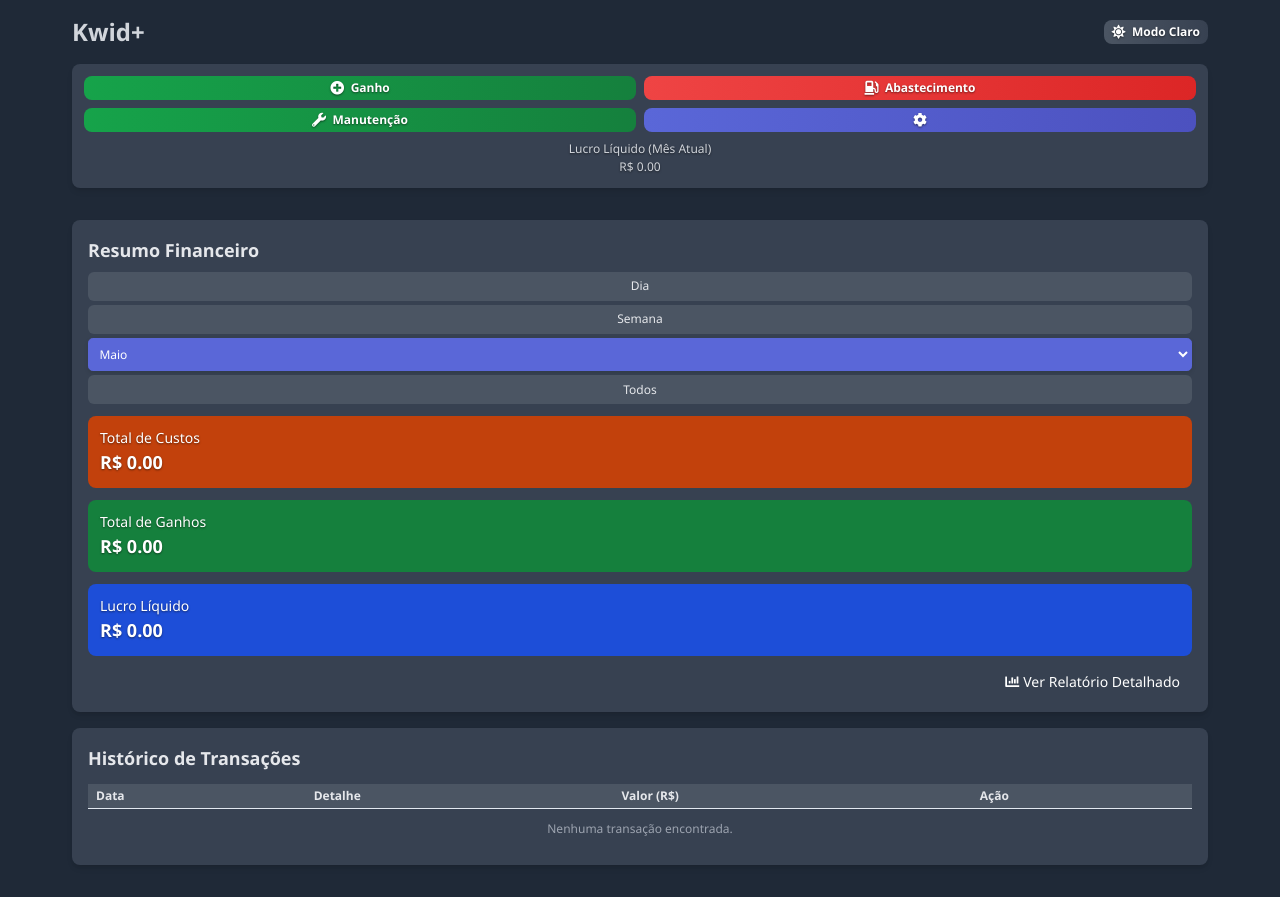
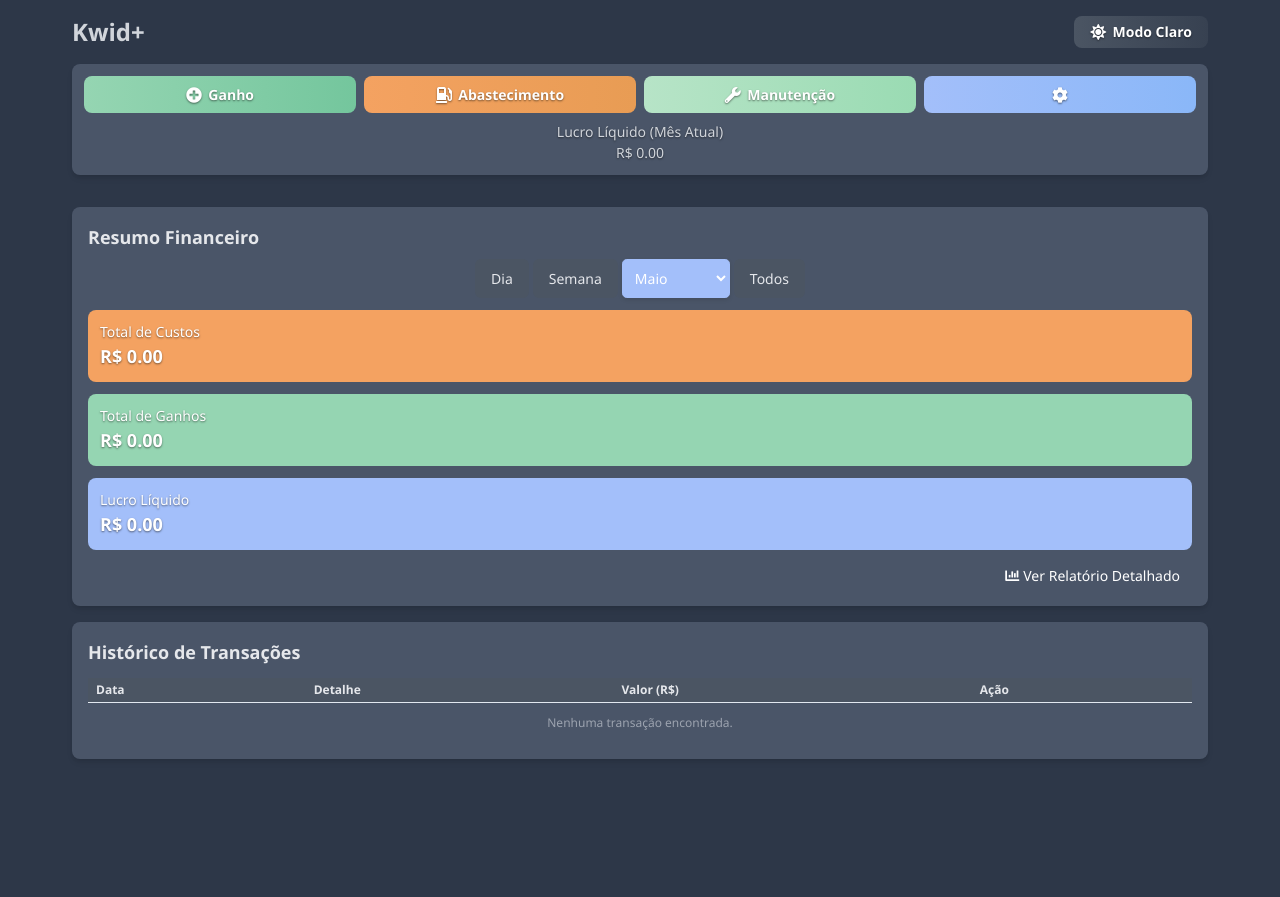
Before and after one commit to angeloruivo/Kwid, a plain HTML site: page index.html in a window 1280 px wide. Both pictures are taken after a click on the button "Modo Escuro". After the commit the page ends 800 px from the top, so only its background shows below. Drawn offline with nearby package versions, Linux system fonts and the light colour scheme.

Commit message:
Ajustando no desktop

```diff
--- a/index.html
+++ b/index.html
@@ -27,29 +27,17 @@
         </button>
       </div>
       <div class="bg-white rounded-lg shadow-md p-3">
-        <div class="grid grid-cols-2 gap-2">
-          <button
-            id="btn-ganho"
-            class="modern-button bg-indigo-600 text-xs px-2 py-1"
-          >
+        <div class="grid grid-cols-2 md:grid-cols-4 gap-2">
+          <button id="btn-ganho" class="modern-button bg-indigo-600">
             <i class="fas fa-plus-circle"></i> Ganho
           </button>
-          <button
-            id="btn-abastecimento"
-            class="modern-button bg-blue-600 text-xs px-2 py-1"
-          >
+          <button id="btn-abastecimento" class="modern-button bg-blue-600">
             <i class="fas fa-gas-pump"></i> Abastecimento
           </button>
-          <button
-            id="btn-manutencao"
-            class="modern-button bg-green-600 text-xs px-2 py-1"
-          >
+          <button id="btn-manutencao" class="modern-button bg-green-600">
             <i class="fas fa-wrench"></i> Manutenção
           </button>
-          <button
-            id="btn-avancado"
-            class="modern-button bg-gray-600 text-xs px-2 py-1"
-          >
+          <button id="btn-avancado" class="modern-button bg-gray-600">
             <i class="fas fa-cog"></i>
           </button>
         </div>
@@ -297,7 +285,7 @@
     <section class="bg-white rounded-lg shadow-md p-4 mb-4">
       <div class="flex flex-col mb-3">
         <h2 class="text-lg font-semibold mb-2">Resumo Financeiro</h2>
-        <div class="flex flex-col gap-1">
+        <div class="flex flex-col md:flex-row md:justify-center gap-1">
           <button
             data-filter="day"
             class="filter-btn px-2 py-1 text-xs bg-gray-200 rounded-md hover:bg-gray-300"
@@ -334,19 +322,19 @@
         </div>
       </div>
       <div class="grid grid-cols-1 gap-3">
-        <div class="bg-red-50 p-3 rounded-lg border border-red-200">
+        <div class="bg-red-50 p-3 rounded-lg">
           <h3 class="text-sm font-medium text-red-700">Total de Custos</h3>
           <p class="text-lg font-bold text-red-800" id="total-custos">
             R$ 0.00
           </p>
         </div>
-        <div class="bg-green-50 p-3 rounded-lg border border-green-200">
+        <div class="bg-green-50 p-3 rounded-lg">
           <h3 class="text-sm font-medium text-green-700">Total de Ganhos</h3>
           <p class="text-lg font-bold text-green-800" id="total-ganhos">
             R$ 0.00
           </p>
         </div>
-        <div class="bg-blue-50 p-3 rounded-lg border border-blue-200">
+        <div class="bg-blue-50 p-3 rounded-lg">
           <h3 class="text-sm font-medium text-blue-700">Lucro Líquido</h3>
           <p class="text-lg font-bold text-blue-800" id="lucro-liquido">
             R$ 0.00
--- a/style.css
+++ b/style.css
@@ -5,7 +5,7 @@ body {
 }
 
 body[data-theme="dark"] {
-  background-color: #1f2937;
+  background-color: #2d3748;
   color: #e5e7eb;
 }
 
@@ -16,7 +16,7 @@ body[data-theme="dark"] h3 {
 }
 
 body[data-theme="dark"] .bg-white {
-  background-color: #374151;
+  background-color: #4a5568;
 }
 
 body[data-theme="dark"] .text-gray-800 {
@@ -24,15 +24,15 @@ body[data-theme="dark"] .text-gray-800 {
 }
 
 body[data-theme="dark"] .bg-red-50 {
-  background-color: #c2410c;
+  background-color: #f4a261;
 }
 
 body[data-theme="dark"] .bg-green-50 {
-  background-color: #15803d;
+  background-color: #95d5b2;
 }
 
 body[data-theme="dark"] .bg-blue-50 {
-  background-color: #1d4ed8;
+  background-color: #a3bffa;
 }
 
 body[data-theme="dark"] .text-red-700,
@@ -74,8 +74,20 @@ body[data-theme="dark"] .modern-button i {
   color: #ffffff;
 }
 
+body[data-theme="dark"] #btn-ganho {
+  background: linear-gradient(to right, #95d5b2, #74c69d);
+}
+
+body[data-theme="dark"] #btn-abastecimento {
+  background: linear-gradient(to right, #f4a261, #e89c54);
+}
+
+body[data-theme="dark"] #btn-manutencao {
+  background: linear-gradient(to right, #b7e4c7, #9adbb3);
+}
+
 body[data-theme="dark"] #btn-avancado {
-  background: linear-gradient(to right, #5a67d8, #4c51bf);
+  background: linear-gradient(to right, #a3bffa, #8ab7f8);
 }
 
 body[data-theme="dark"] #btn-avancado i {
@@ -88,7 +100,7 @@ body[data-theme="dark"] .filter-btn {
 }
 
 body[data-theme="dark"] .filter-btn.active {
-  background-color: #5a67d8;
+  background-color: #a3bffa;
   color: #ffffff;
 }
 
@@ -99,9 +111,9 @@ body[data-theme="dark"] #month-filter {
 }
 
 body[data-theme="dark"] #month-filter.active {
-  background-color: #5a67d8;
+  background-color: #a3bffa;
   color: #ffffff;
-  border-color: #5a67d8;
+  border-color: #a3bffa;
 }
 
 body[data-theme="dark"] .saldo-destaque {
@@ -163,6 +175,13 @@ td {
   font-size: 0.75rem;
 }
 
+@media (min-width: 641px) {
+  .filter-btn {
+    padding: 0.5rem 1rem;
+    font-size: 0.875rem;
+  }
+}
+
 .filter-btn.active {
   background-color: #4f46e5;
   color: white;
@@ -181,6 +200,14 @@ td {
   border-radius: 0.5rem;
   color: white;
   transition: filter 0.2s ease, transform 0.2s ease;
+}
+
+@media (min-width: 641px) {
+  .modern-button {
+    min-width: 120px;
+    font-size: 0.875rem;
+    padding: 0.5rem 1rem;
+  }
 }
 
 @media (max-width: 640px) {
@@ -227,6 +254,12 @@ td {
   font-size: 0.875rem;
 }
 
+@media (min-width: 641px) {
+  .modern-button i {
+    font-size: 1rem;
+  }
+}
+
 .fuel-btn,
 .platform-btn {
   display: flex;
@@ -260,6 +293,13 @@ td {
   border: 1px solid #e2e8f0;
   background-color: #f7fafc;
   cursor: pointer;
+}
+
+@media (min-width: 641px) {
+  #month-filter {
+    padding: 0.5rem;
+    font-size: 0.875rem;
+  }
 }
 
 #month-filter.active {
@@ -350,9 +390,21 @@ form button[type="submit"] {
   color: #1f2937;
 }
 
+@media (min-width: 641px) {
+  .saldo-destaque {
+    font-size: 1.25rem;
+  }
+}
+
 .saldo-destaque span {
   display: block;
   font-size: 0.75rem;
   font-weight: normal;
   color: #4b5563;
 }
+
+@media (min-width: 641px) {
+  .saldo-destaque span {
+    font-size: 0.875rem;
+  }
+}
```
